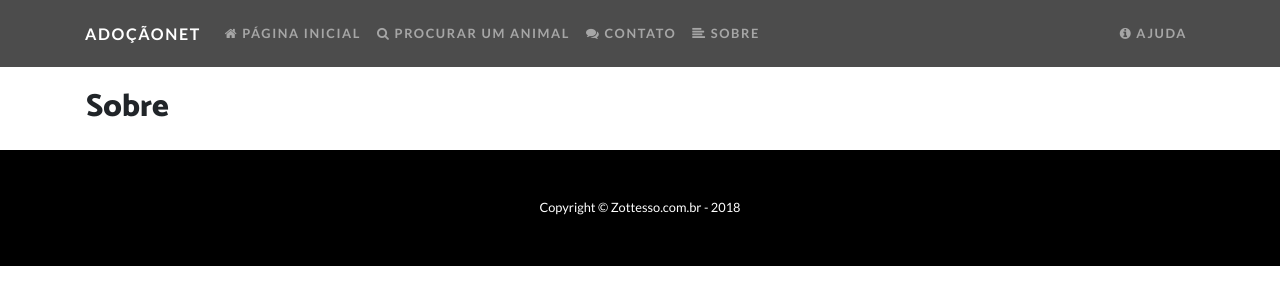
After one commit to rafaelztt/2018-INF-Topicos, a Django app: page /sobre/ in a window 1280 px wide. The commit adds this page. Shown: the top 305 px of the page. Run offline with Django 3.2, Linux system fonts and the light colour scheme; some libraries are stand-ins or nearby versions.

Commit message:
Criação da página 'sobre'.

```diff
--- a/3_trimestre/django/Adocao/animais/templates/modelo.html
+++ b/3_trimestre/django/Adocao/animais/templates/modelo.html
@@ -63,7 +63,7 @@
              </a>
            </li>
            <li class="nav-item">
-             <a class="nav-link" href="#">
+             <a class="nav-link" href="{% url 'sobre' %}">
                <i class="fa fa-align-left" aria-hidden="true"></i>
                Sobre
              </a>
--- /dev/null
+++ b/3_trimestre/django/Adocao/animais/templates/sobre.html
@@ -0,0 +1,23 @@
+{% extends 'modelo.html' %}
+
+{% block cabecalho %}
+
+{% endblock %}
+
+{% block conteudo %}
+
+<div class="container">
+
+  <div class="row mt-5">
+
+    <div class="col-sm p-3 mt-4">
+
+      <h2>Sobre</h2>
+
+    </div>
+
+  </div>
+
+</div>
+
+{% endblock %}
--- a/3_trimestre/django/Adocao/animais/urls.py
+++ b/3_trimestre/django/Adocao/animais/urls.py
@@ -9,5 +9,6 @@ urlpatterns = [
     #   ( endereço, método da view, nome da url )
     path('', Index.as_view(), name="index" ),
     path('ajuda/', Ajuda.as_view(), name="ajuda"),
-    path('contato/', Contato.as_view(), name="contato")
+    path('contato/', Contato.as_view(), name="contato"),
+    path('sobre/', Sobre.as_view(), name="sobre"),
 ]
--- a/3_trimestre/django/Adocao/animais/views.py
+++ b/3_trimestre/django/Adocao/animais/views.py
@@ -16,3 +16,6 @@ class Ajuda(TemplateView):
 
 class Contato(TemplateView):
     template_name = 'contato.html'
+
+class Sobre(TemplateView):
+    template_name = 'sobre.html'
```
